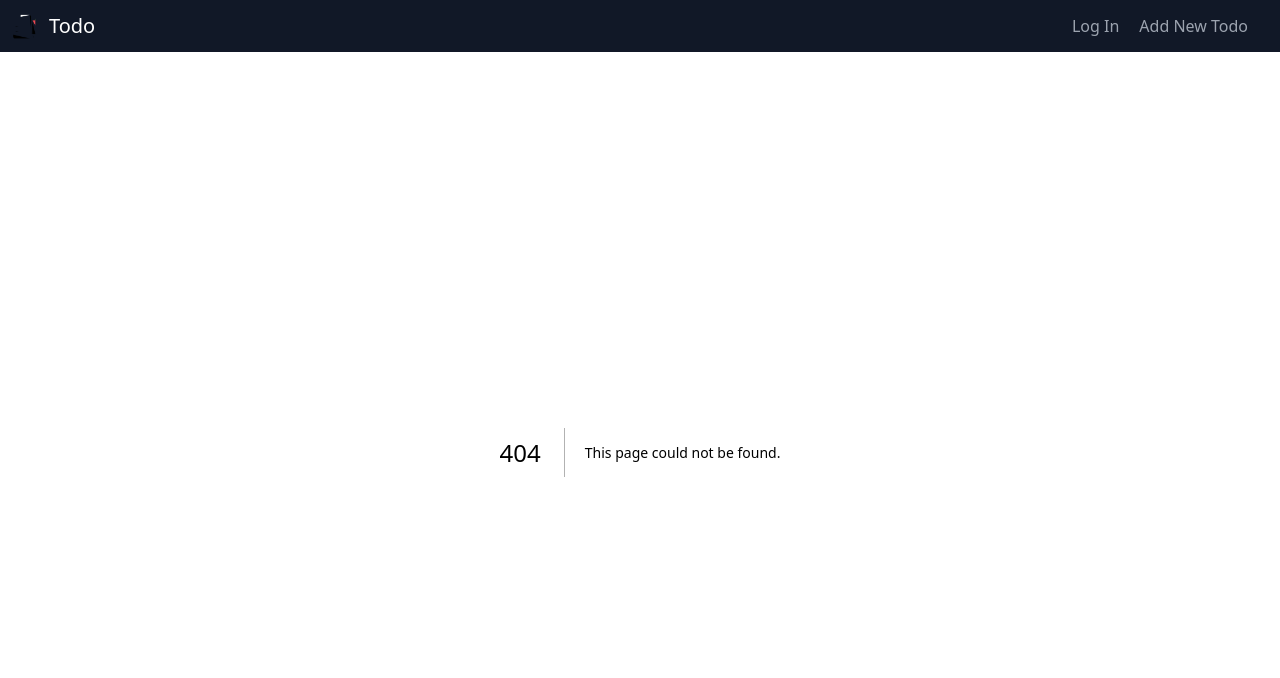
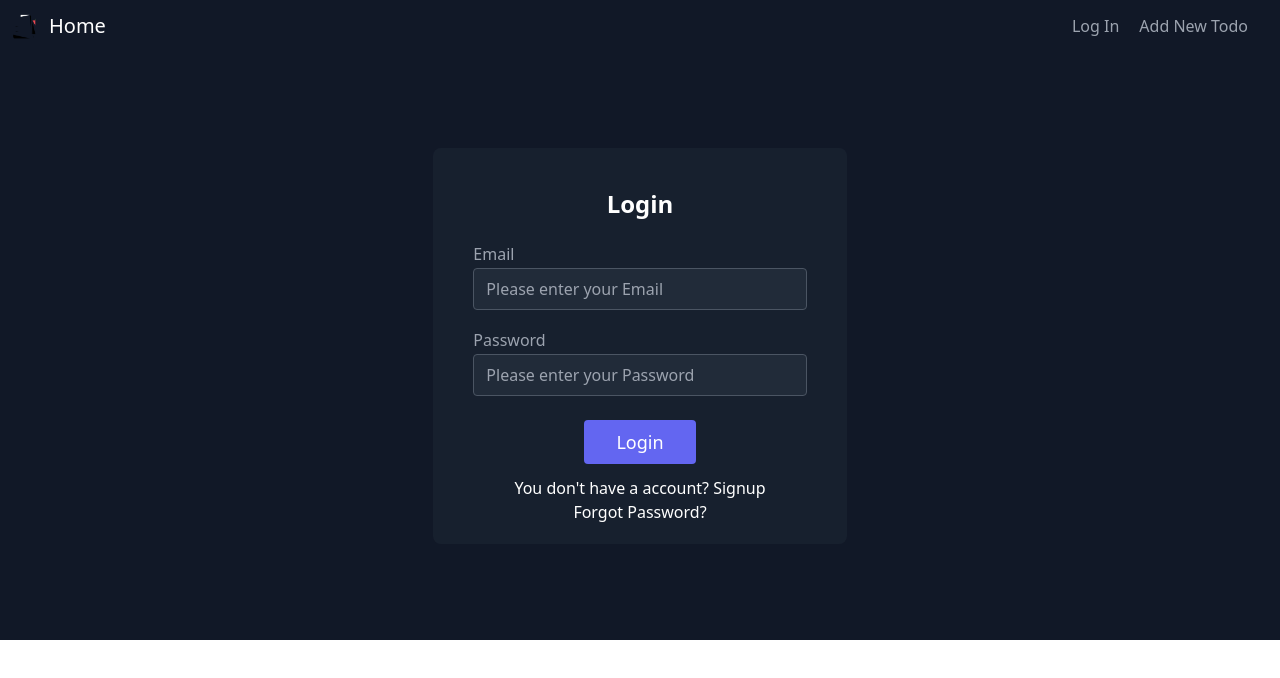
Before and after one commit to ksagar03/todolist, a Next.js app: page /login in a window 1280 px wide. Before the commit this address had no page. Shown: the top 678 px of the page. Built offline with nearby package versions, Linux system fonts and the light colour scheme.

Commit message:
Created navbar, login page and add todo page

```diff
--- a/components/Navbar.jsx
+++ b/components/Navbar.jsx
@@ -8,10 +8,10 @@ const Navbar = () => {
         <div className="container mx-auto flex flex-wrap p-3 flex-col md:flex-row items-center">
           <a className="flex title-font font-medium items-center text-white mb-2 md:mb-0">
             <Image src={"/images/To Do List.gif"} width="25" height="25" />
-            <span className="ml-3 text-xl">Todo</span>
+            <Link href={"/"} className="ml-3 text-xl">Home</Link>
           </a>
           <nav className="md:ml-auto flex flex-wrap items-center text-base justify-center">
-            <Link href={"/"} className="mr-5 hover:text-white">
+            <Link href={"/login"} className="mr-5 hover:text-white">
               Log In
             </Link>
             <Link href={"/AddTodo"} className="mr-5 hover:text-white">
--- a/pages/_app.js
+++ b/pages/_app.js
@@ -7,8 +7,8 @@ export default function App({ Component, pageProps }) {
   return (
     <>
       <Head>
-      <link rel="icon" href="/images/todo_favi.png" sizes="any" />
-        <title>Todo list</title>
+      <link rel="icon" href="/images/todoicon.png" sizes="any" />
+        <title>Todo List</title>
       </Head>
       <Navbar />
       <Component {...pageProps} />
--- a/pages/index.js
+++ b/pages/index.js
@@ -7,6 +7,30 @@ export default function Home() {
   return (
     <dev>
       <h1>Hello this is todo list app</h1>
+      <section class="text-gray-400 bg-gray-900 body-font">
+  <div class="container px-5 py-24 mx-auto flex flex-wrap">
+    <div class="flex flex-wrap -m-4">
+      <div class="p-4 lg:w-1/2 md:w-full">
+        <div class="flex border-2 rounded-lg border-gray-800 p-8 sm:flex-row flex-col">
+          <div class="w-20 h-20 sm:mr-8 sm:mb-0 mb-4 inline-flex items-center justify-center rounded-full bg-gray-800 text-indigo-400 flex-shrink-0">
+            {/* <svg fill="none" stroke="currentColor" stroke-linecap="round" stroke-linejoin="round" stroke-width="2" class="w-8 h-8" viewBox="0 0 24 24">
+              <path d="M22 12h-4l-3 9L9 3l-3 9H2"></path>
+            </svg> */}
+          </div>
+          <div class="flex-grow">
+            <h2 class="text-white text-lg title-font font-medium mb-3">Shooting Stars</h2>
+            <p class="leading-relaxed text-base">Blue bottle crucifix vinyl post-ironic four dollar toast vegan taxidermy. Gastropub indxgo juice poutine.</p>
+            <a class="mt-3 text-indigo-400 inline-flex items-center">Learn More
+              <svg fill="none" stroke="currentColor" stroke-linecap="round" stroke-linejoin="round" stroke-width="2" class="w-4 h-4 ml-2" viewBox="0 0 24 24">
+                <path d="M5 12h14M12 5l7 7-7 7"></path>
+              </svg>
+            </a>
+          </div>
+        </div>
+      </div>
+    </div>
+  </div>
+</section>
     </dev>
   );
 }
--- /dev/null
+++ b/pages/login.jsx
@@ -0,0 +1,26 @@
+import React from 'react'
+import Link from 'next/link'
+const Login = () => {
+  return (
+    <section className="text-gray-400 bg-gray-900 body-font ">
+  <div className="container px-5 py-24 mx-auto flex flex-wrap justify-center items-center">
+    <div className="bg-gray-800 bg-opacity-50 rounded-lg p-10 flex flex-col w-1/3 mt-10 md:mt-0">
+      <h2 className="text-white font-bold text-center text-2xl title-font mb-5">Login</h2>
+      <div className="relative mb-4">
+        <label for="full-name" className="leading-7 text-base text-gray-400">Email</label>
+        <input placeholder='Please enter your Email' type="email" id="email" name="email" className="w-full bg-gray-600 bg-opacity-20 focus:bg-transparent focus:ring-2 focus:ring-indigo-900 rounded border border-gray-600 focus:border-indigo-500 text-base outline-none text-gray-100 py-1 px-3 leading-8 transition-colors duration-200 ease-in-out"/>
+      </div>
+      <div className="relative mb-4">
+        <label for="password" className="leading-7 text-base text-gray-400">Password</label>
+        <input placeholder='Please enter your Password' type="password" id="password" name="password" className="w-full bg-gray-600 bg-opacity-20 focus:bg-transparent focus:ring-2 focus:ring-indigo-900 rounded border border-gray-600 focus:border-indigo-500 text-base outline-none text-gray-100 py-1 px-3 leading-8 transition-colors duration-200 ease-in-out" />
+      </div>
+      <button className="text-white bg-indigo-500 border-0 py-2 px-8 w-fit m-auto focus:outline-none hover:bg-indigo-600 rounded text-lg mt-2">Login</button>
+      <p className='text-white text-center mt-3'>You don't have a account? <Link className=' hover:text-yellow-400' href={"/signin"}>Signup</Link></p>
+      <Link className='text-center text-white hover:text-indigo-300 -mb-5' href={"/login"}>Forgot Password?</Link>
+    </div>
+  </div>
+</section>
+  )
+}
+
+export default Login
```
